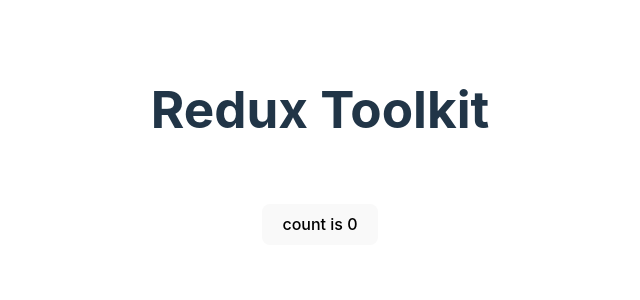
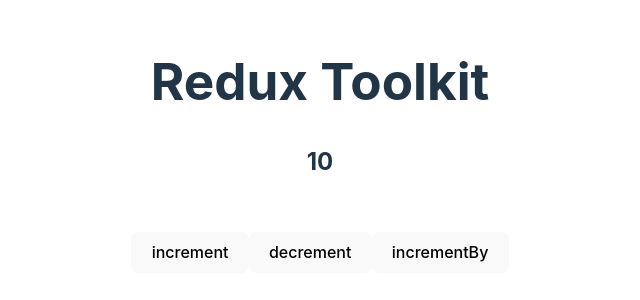
Before and after one commit to dgutierrez21/React-De-cero-a-experto-Hooks-y-MERN-, a React (Vite) app in the folder 08-redux-toolkit/: page / in a window 1280 px wide. Shown: the part 238-538 px from the top of the page, without its empty margins (320-960 px from the left). Built offline with nearby package versions, Linux system fonts and the light colour scheme.

Commit message:
Usar acciones y estado Redux en componentes React

```diff
--- a/08-redux-toolkit/src/App.tsx
+++ b/08-redux-toolkit/src/App.tsx
@@ -1,15 +1,27 @@
-import { useState } from "react";
+import { useSelector, useDispatch } from "react-redux";
+
 import "./App.css";
+import { RootState } from "./store/store";
+import {
+  decrement,
+  increment,
+  incrementByAmount,
+} from "./store/slices/counter/counterSlice";
 
 function App() {
-  const [count, setCount] = useState(0);
+  const count = useSelector((state: RootState) => state.counter.value);
+
+  const dispatch = useDispatch();
 
   return (
     <>
       <h1>Redux Toolkit</h1>
+      <h2>{count}</h2>
       <div className="card">
-        <button onClick={() => setCount((count) => count + 1)}>
-          count is {count}
+        <button onClick={() => dispatch(increment())}>increment</button>
+        <button onClick={() => dispatch(decrement())}>decrement</button>
+        <button onClick={() => dispatch(incrementByAmount(10))}>
+          incrementBy
         </button>
       </div>
     </>
```
